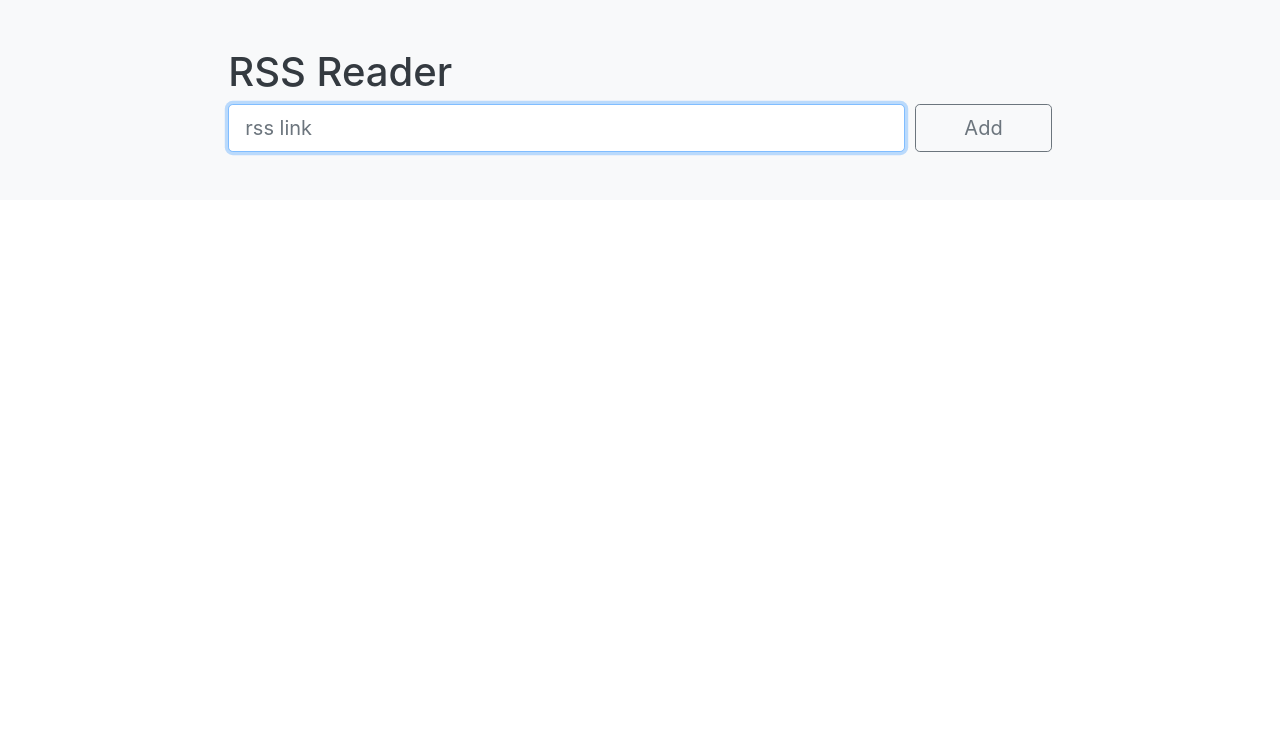
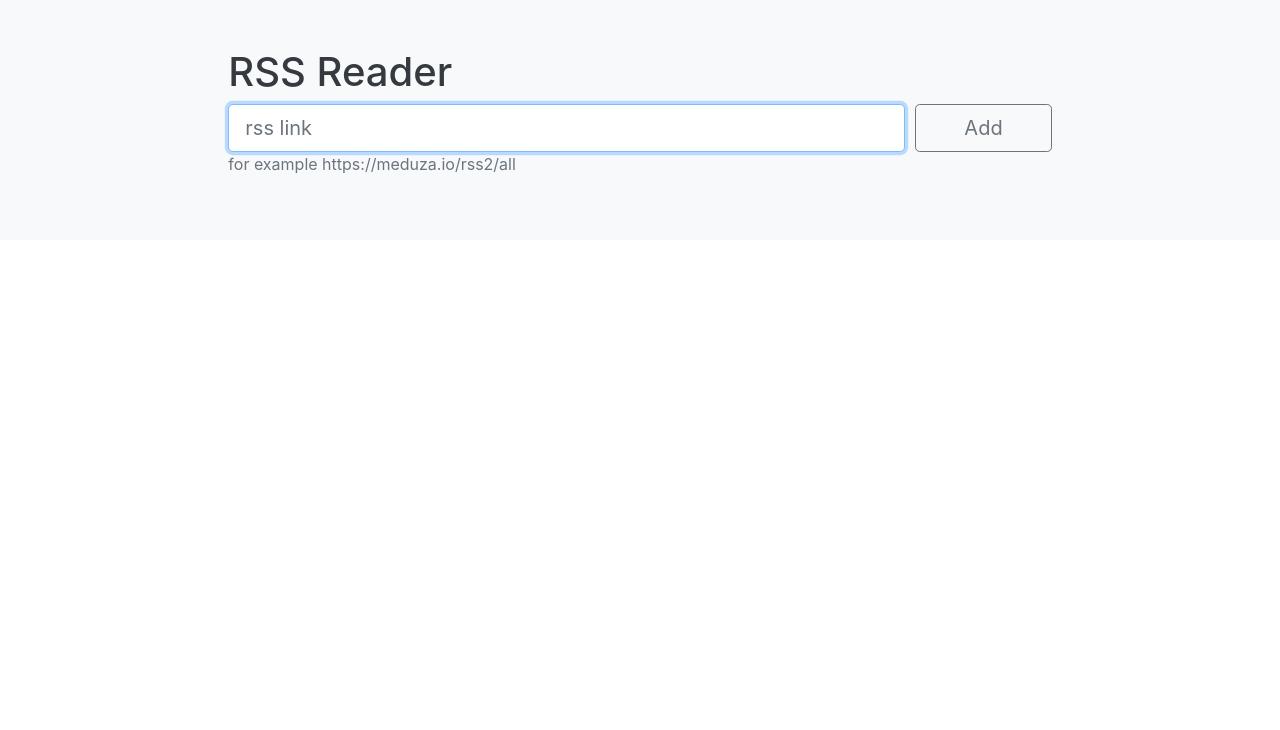
Before and after one commit to Graph1589/frontend-project-lvl3, a website built with webpack: page index.html in a window 1280 px wide. Shown: the top 730 px of the page. Built offline with nearby package versions, Linux system fonts and the light colour scheme; what on-change would draw is missing.

Commit message:
add feed example

```diff
--- a/index.html
+++ b/index.html
@@ -47,6 +47,7 @@
                   </div>
                 </div>
               </form>
+              <p class="text-muted">for example https://meduza.io/rss2/all</p>
               <div class="feedback text-feedback"></div>
               <div class="feedback text-success"></div>
             </div>
```
